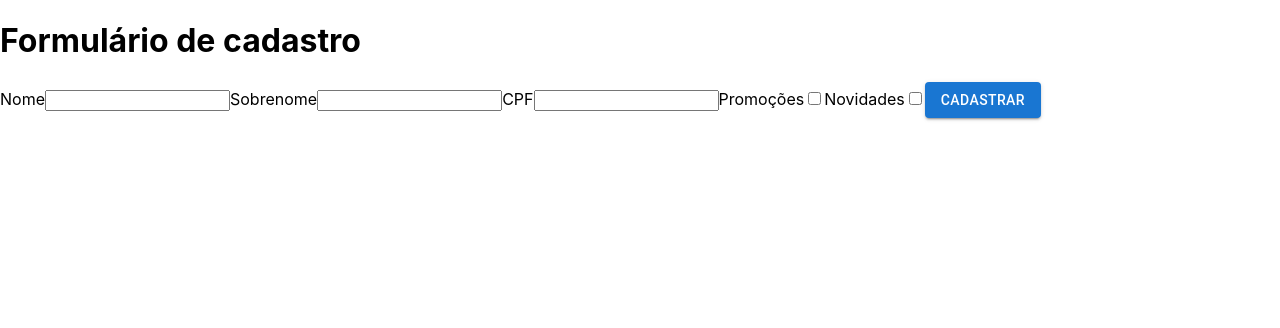
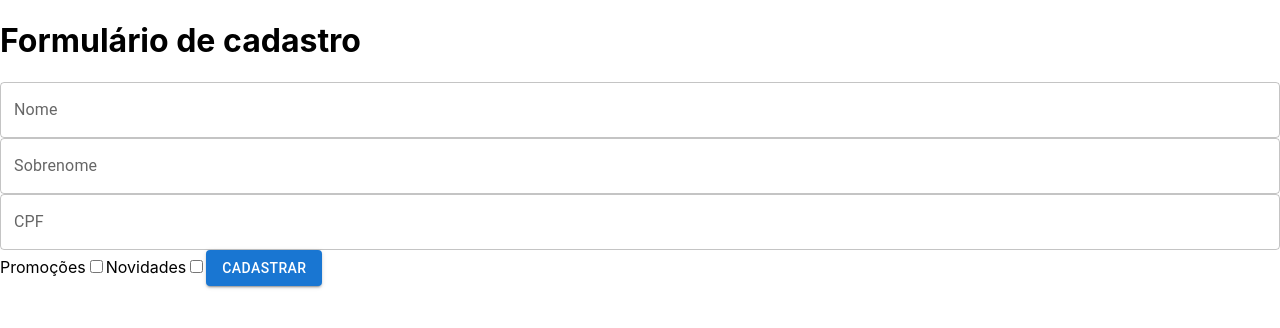
Before and after one commit to hbauhvagner/react-functions, a React (Create React App) app: page / in a window 1280 px wide. Shown: the top 328 px of the page. Built offline with nearby package versions, Linux system fonts and the light colour scheme.

Commit message:
Utilizando a documentação da lib

```diff
--- a/src/components/FormularioCadastro/FormularioCadastro.jsx
+++ b/src/components/FormularioCadastro/FormularioCadastro.jsx
@@ -1,16 +1,13 @@
-import { Button } from "@mui/material";
+import { Button, TextField } from "@mui/material";
 
 export default function FormularioCadastro() {
     return (
         <form>
-            <label>Nome</label>
-            <input type="text" />
+            <TextField id="nome" label="Nome" fullWidth />
 
-            <label>Sobrenome</label>
-            <input type="text" />
+            <TextField id="sobrenome" label="Sobrenome" fullWidth />
 
-            <label>CPF</label>
-            <input type="text" />
+            <TextField id="cpf" label="CPF" fullWidth />
 
             <label>Promoções</label>
             <input type="checkbox" />
```
